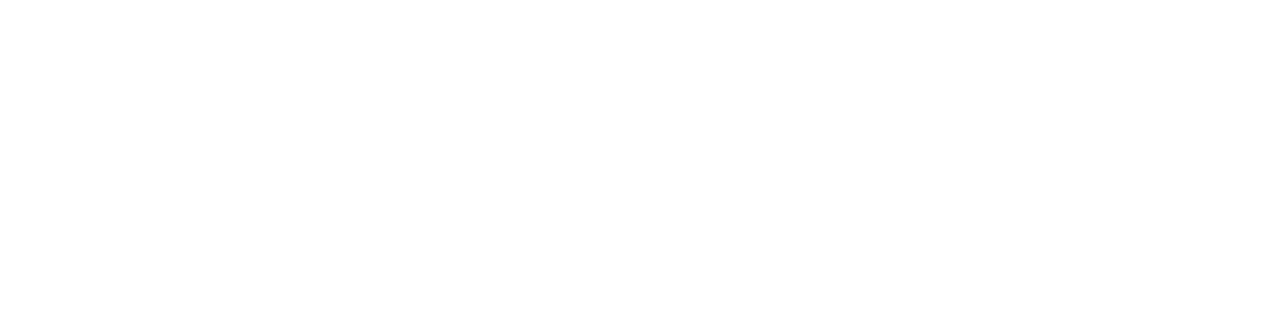
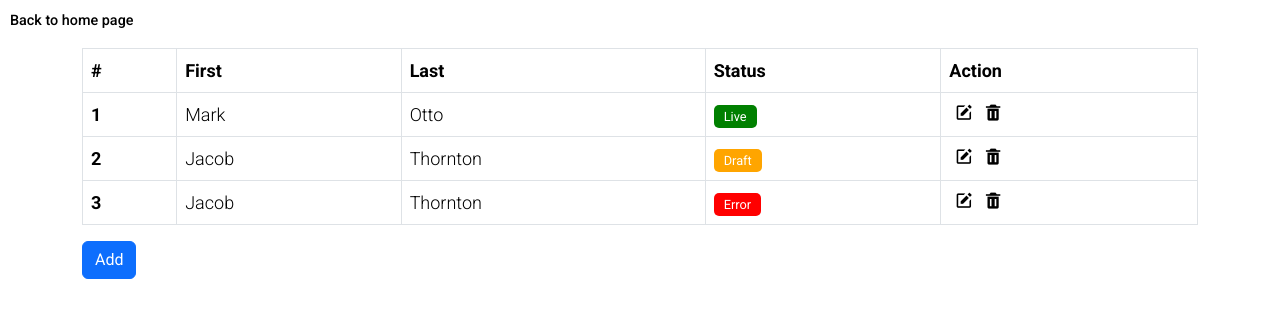
Before and after one commit to Bharat-Negi/React-Practice, a React (Create React App) app: page /AddEditDelete in a window 1280 px wide. Before the commit this address had no page. Shown: the top 318 px of the page. Built offline with nearby package versions, Linux system fonts and the light colour scheme.

Commit message:
new file

```diff
--- a/package.json
+++ b/package.json
@@ -7,9 +7,10 @@
     "@testing-library/jest-dom": "^5.16.5",
     "@testing-library/react": "^13.4.0",
     "@testing-library/user-event": "^13.5.0",
-    "bootstrap": "^5.3.0",
+    "bootstrap": "^5.3.1",
     "boxicons": "^2.1.4",
     "react": "^18.2.0",
+    "react-bootstrap": "^2.8.0",
     "react-dom": "^18.2.0",
     "react-router-dom": "^6.14.1",
     "react-scripts": "5.0.1",
--- a/src/App.js
+++ b/src/App.js
@@ -5,7 +5,7 @@
 import MathPage from './app/pages/math';
 import CardPage from './app/pages/cardPage';
 import GridSlider from './app/pages/gridSlider';
-import WeatherApp from './app/pages/weatherApp';
+import AddEditDelete from './app/pages/addEditDelete';
 
 function App() {
   return (
@@ -16,7 +16,7 @@
         <Route exact path="/math" element={<MathPage />} />
         <Route exact path="/cardPage" element={<CardPage />} />
         <Route exact path="/gridSlider" element={<GridSlider />} />
-        <Route exact path="/weatherApp" element={<WeatherApp />} />
+        <Route exact path="/AddEditDelete" element={<AddEditDelete />} />
       </Routes>
     </BrowserRouter>
   );
--- a/src/app/component/menu-section.jsx
+++ b/src/app/component/menu-section.jsx
@@ -18,7 +18,7 @@
                     <Link to="/gridSlider">Grid Slider</Link>
                 </li>
                 <li>
-                    <Link to="/weatherApp">Weather App</Link>
+                    <Link to="/AddEditDelete">Add Edit Delete</Link>
                 </li>
             </ul>
         </div>
--- /dev/null
+++ b/src/app/component/modal.jsx
@@ -0,0 +1,63 @@
+import FloatingLabel from 'react-bootstrap/FloatingLabel';
+import Form from 'react-bootstrap/Form';
+import Button from 'react-bootstrap/Button';
+import Modal from 'react-bootstrap/Modal';
+
+export const ModalWrap = ({ closeModal }) => {
+    return (
+        <div
+            className="modal"
+            style={{ display: 'block', position: 'absolute' }}
+            onClick={(e) => {
+                if (e.target.className === 'modal') closeModal();
+            }}
+        >
+            <Modal.Dialog>
+                <Modal.Header
+                    // closeButton
+                >
+                    <Modal.Title>Add New Line</Modal.Title>
+                </Modal.Header>
+
+                <Modal.Body>
+                    <FloatingLabel
+                        controlId="floatingInput"
+                        label="First Name"
+                        className="mb-3"
+                    >
+                        <Form.Control type="email" placeholder="name@example.com" />
+                    </FloatingLabel>
+                    <FloatingLabel
+                        controlId="floatingInput"
+                        label="Last Name"
+                        className="mb-3"
+                    >
+                        <Form.Control type="email" placeholder="name@example.com" />
+                    </FloatingLabel>
+                    <FloatingLabel controlId="floatingTextarea2" label="Comments" className="mb-3">
+                        <Form.Control
+                            as="textarea"
+                            placeholder="Leave a comment here"
+                        // style={{ height: '100px' }}
+                        />
+                    </FloatingLabel>
+                    <FloatingLabel controlId="floatingSelect" label="Status">
+                        <Form.Select aria-label="Floating label select example">
+                            <option>Select Status</option>
+                            <option value="1">Live</option>
+                            <option value="2">Draft</option>
+                            <option value="3">Error</option>
+                        </Form.Select>
+                    </FloatingLabel>
+                </Modal.Body>
+
+                <Modal.Footer>
+                    <Button variant="secondary" onClick={closeModal}>Close</Button>
+                    <Button variant="primary">Save changes</Button>
+                </Modal.Footer>
+            </Modal.Dialog>
+        </div>
+    )
+}
+
+export default ModalWrap;
--- /dev/null
+++ b/src/app/pages/addEditDelete.jsx
@@ -0,0 +1,83 @@
+import { useState } from 'react';
+import { Link } from 'react-router-dom';
+import Button from 'react-bootstrap/Button';
+import Table from 'react-bootstrap/Table';
+import ModalWrap from '../component/modal';
+
+function AddEditDelete() {
+    const [show, setShow] = useState(false);
+
+    return (
+        <>
+            <Link to="/" className="backtohome">Back to home page</Link>
+            <div className='container mt-5'>
+                <Table bordered hover className='customeTable'>
+                <thead>
+                        <tr>
+                            <th scope="col">#</th>
+                            <th scope="col">First</th>
+                            <th scope="col">Last</th>
+                            <th scope="col">Status</th>
+                            <th scope="col">Action</th>
+                        </tr>
+                    </thead>
+                    <tbody>
+                        <tr>
+                            <th scope="row">1</th>
+                            <td>Mark</td>
+                            <td>Otto</td>
+                            <td>
+                                <span className='status live'>Live</span>
+                            </td>
+                            <td>
+                                <i className='bx bxs-edit'></i>
+                                <i className='bx bxs-trash'></i>
+                            </td>
+                        </tr>
+                        <tr>
+                            <th scope="row">2</th>
+                            <td>Jacob</td>
+                            <td>Thornton</td>
+                            <td>
+                                <span className='status draft'>Draft</span>
+                            </td>
+                            <td>
+                                <i className='bx bxs-edit'></i>
+                                <i className='bx bxs-trash'></i>
+                            </td>
+                        </tr>
+                        <tr>
+                            <th scope="row">3</th>
+                            <td>Jacob</td>
+                            <td>Thornton</td>
+                            <td>
+                                <span className='status error'>Error</span>
+                            </td>
+                            <td>
+                                <i className='bx bxs-edit'></i>
+                                <i className='bx bxs-trash'></i>
+                            </td>
+                        </tr>
+                    </tbody>
+                </Table>
+
+                <div className='row'>
+                    <div className='col-md-12'>
+                        <Button variant="primary" onClick={() => setShow(true)}>
+                            Add
+                        </Button>
+                    </div>
+                </div>
+            </div>
+
+            {show && <ModalWrap closeModal={() => setShow(false)} />}
+
+            {/* <ModalWrap
+                show={show}
+                onHide={handleClose}
+            ></ModalWrap> */}
+        </>
+    )
+}
+
+export default AddEditDelete;
--- a/src/app/pages/weatherApp.jsx
+++ /dev/null
@@ -1,12 +0,0 @@
-import { Link } from 'react-router-dom'
-
-function WeatherApp (){
-    return(
-        <>
-            <Link to="/" className="backtohome">Back to home page</Link>
-            Weather App
-        </>
-    )
-}
-
-export default WeatherApp;
--- a/src/app/scss/custome.scss
+++ b/src/app/scss/custome.scss
@@ -222,3 +222,30 @@
         }
     }
 }
+.customeTable{
+    i{
+        margin: 0 5px;
+        font-size: 1.2rem;
+    }
+}
+.modal-content{
+    box-shadow: 0px 0px 10px rgba(0,0,0,0.2);
+}
+.status{
+    font-size: 0.8rem;
+    display: inline-block;
+    padding: 4px 10px;
+    color: #fff;
+    line-height: normal;
+    border-radius: 5px;
+    font-weight: 400;
+}
+.live{
+    background-color: green;
+}
+.draft{
+    background-color: orange;
+}
+.error{
+    background-color: red;
+}
```
Also changed, not shown: 1 other file (tests, documents, lock files or other folders).
